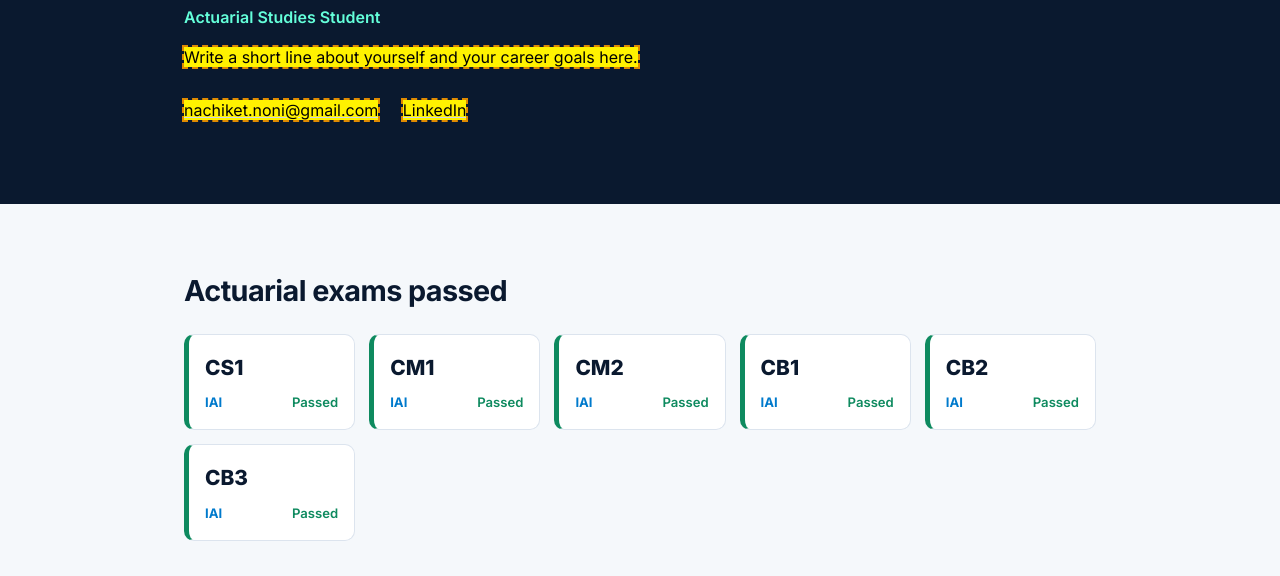
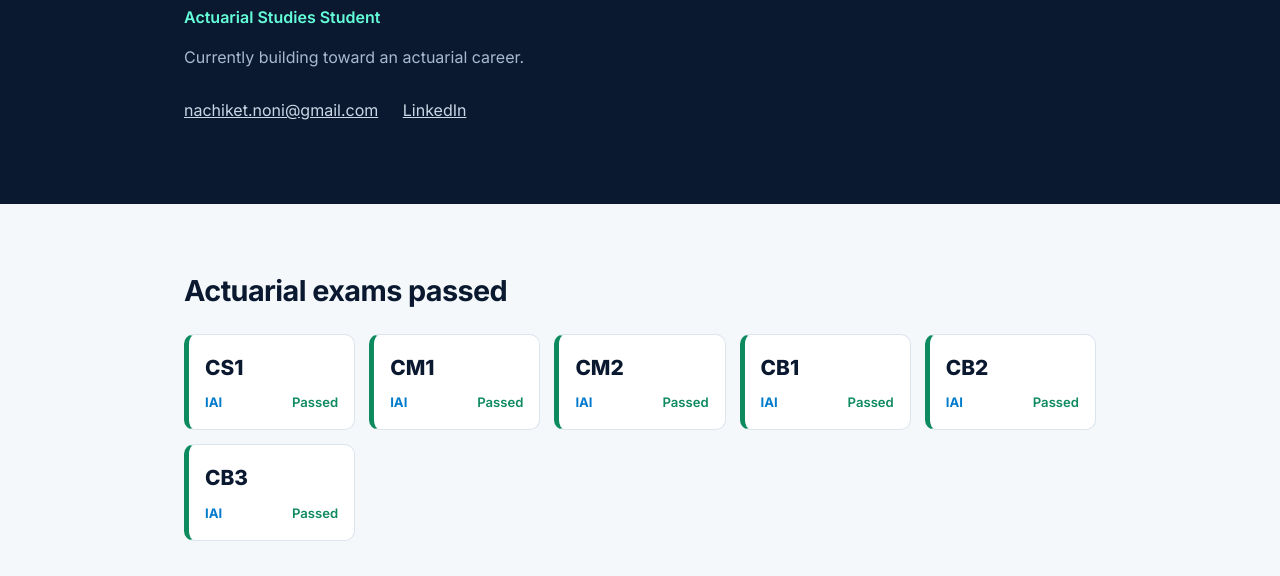
Before and after one commit to nachikettakte07/Resume-Nachiket-Takte, a plain HTML site: page index.html in a window 1280 px wide. Shown: the part 224-800 px from the top of the page. Drawn offline with Linux system fonts and the light colour scheme.

Commit message:
Update index.html

```diff
--- a/index.html
+++ b/index.html
@@ -7,9 +7,7 @@
 <link href="https://fonts.googleapis.com/css2?family=Inter:wght@400;500;600;700;800&display=swap" rel="stylesheet">
 
 <style>
-/* ===== Yellow marker = text you still need to edit. Delete this block when done. ===== */
-.edit { background: #FFF200; color: #000 !important; outline: 2px dashed #E08A00; }
-/* ===== end of yellow marker ===== */
+
 
 :root {
   --navy: #0A192F;
@@ -88,8 +86,8 @@ footer a:hover { color: var(--teal); }
   <div class="wrap">
     <h1>Nachiket Takte</h1>
     <p class="title">Actuarial Studies Student</p>
-    <!Currently building toward an actuarial career>
-    <p class="about"><span class="edit">Write a short line about yourself and your career goals here.</span></p>
+
+    <p class="about"><span class="edit">Currently building toward an actuarial career.</span></p>
     <div class="hero-links">
       <a href="mailto:nachiket.noni@gmail.com"><span class="edit">nachiket.noni@gmail.com</span></a>
       <a href="https://www.linkedin.com/in/nachiket-takte-54ba13360?utm_source=share_via&utm_content=profile&utm_medium=member_android" target="_blank" rel="noopener"><span class="edit">LinkedIn</span></a>
```
